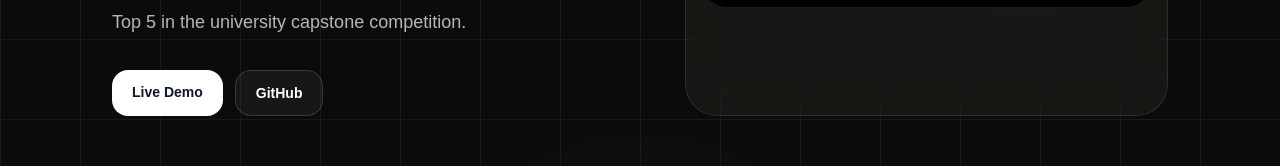
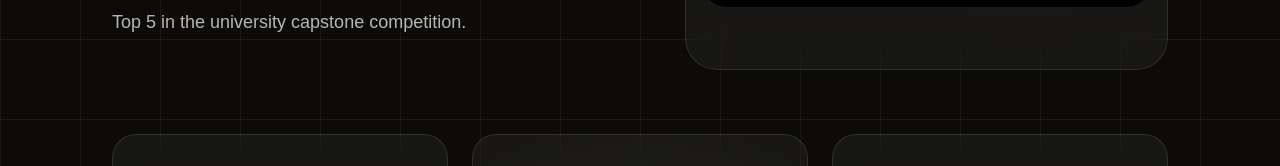
Before and after one commit to RayKang8/personal-portfolio, a Next.js app: page /projects/nimbus in a window 1280 px wide. Shown: the part 441-607 px from the top of the page. Built offline with nearby package versions, Linux system fonts and the light colour scheme; grey boxes are pictures that could not be loaded.

Commit message:
demo updates

```diff
--- a/app/projects/feud/page.tsx
+++ b/app/projects/feud/page.tsx
@@ -73,7 +73,7 @@ export default function FeudProjectPage() {
                 href="https://family-feud-labs.vercel.app"
                 target="_blank"
                 rel="noreferrer"
-                className="rounded-2xl bg-white px-5 py-3 text-sm font-semibold text-slate-900 transition hover:-translate-y-0.5"
+                className="hidden rounded-2xl bg-white px-5 py-3 text-sm font-semibold text-slate-900 transition hover:-translate-y-0.5"
               >
                 Live Demo
               </a>
--- a/app/projects/marketmind/page.tsx
+++ b/app/projects/marketmind/page.tsx
@@ -75,7 +75,7 @@ export default function MarketMindProjectPage() {
                 href="https://marketmind-ashy.vercel.app"
                 target="_blank"
                 rel="noreferrer"
-                className="rounded-2xl bg-white px-5 py-3 text-sm font-semibold text-slate-900 transition hover:-translate-y-0.5"
+                className="hidden rounded-2xl bg-white px-5 py-3 text-sm font-semibold text-slate-900 transition hover:-translate-y-0.5"
               >
                 Live Demo
               </a>
--- a/app/projects/nimbus/page.tsx
+++ b/app/projects/nimbus/page.tsx
@@ -77,7 +77,7 @@ export default function NimbusProjectPage() {
                 href="https://nimbus.collin.town"
                 target="_blank"
                 rel="noreferrer"
-                className="rounded-2xl bg-white px-5 py-3 text-sm font-semibold text-slate-900 transition hover:-translate-y-0.5"
+                className="hidden rounded-2xl bg-white px-5 py-3 text-sm font-semibold text-slate-900 transition hover:-translate-y-0.5"
               >
                 Live Demo
               </a>
@@ -86,7 +86,7 @@ export default function NimbusProjectPage() {
                 href="https://github.com/UWO-ECE-Software-Engineering/NIMBUS-Labs"
                 target="_blank"
                 rel="noreferrer"
-                className="rounded-2xl border border-white/15 bg-white/5 px-5 py-3 text-sm font-semibold text-white transition hover:bg-white/10"
+                className="hidden rounded-2xl border border-white/15 bg-white/5 px-5 py-3 text-sm font-semibold text-white transition hover:bg-white/10"
               >
                 GitHub
               </a>
```
